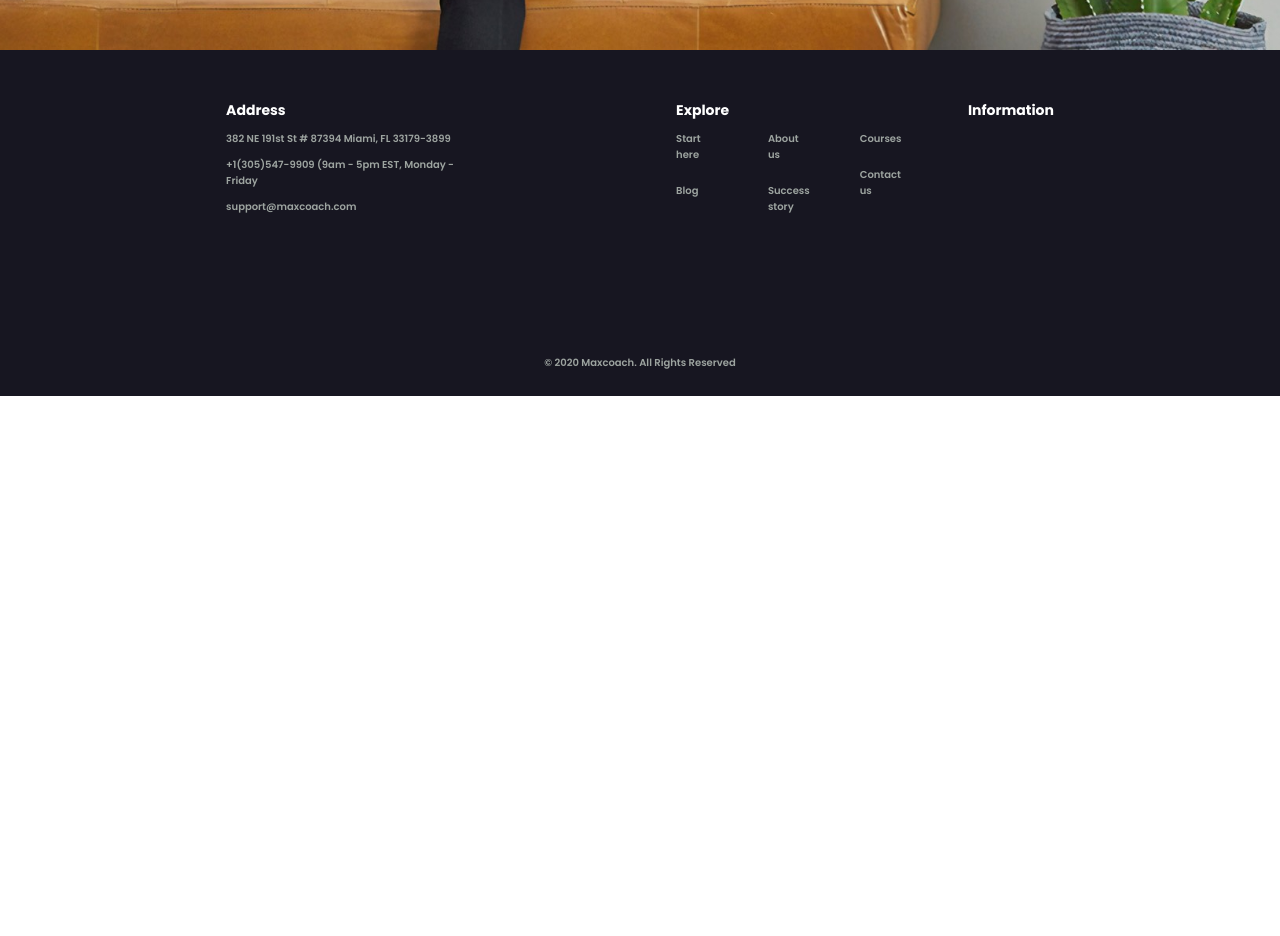
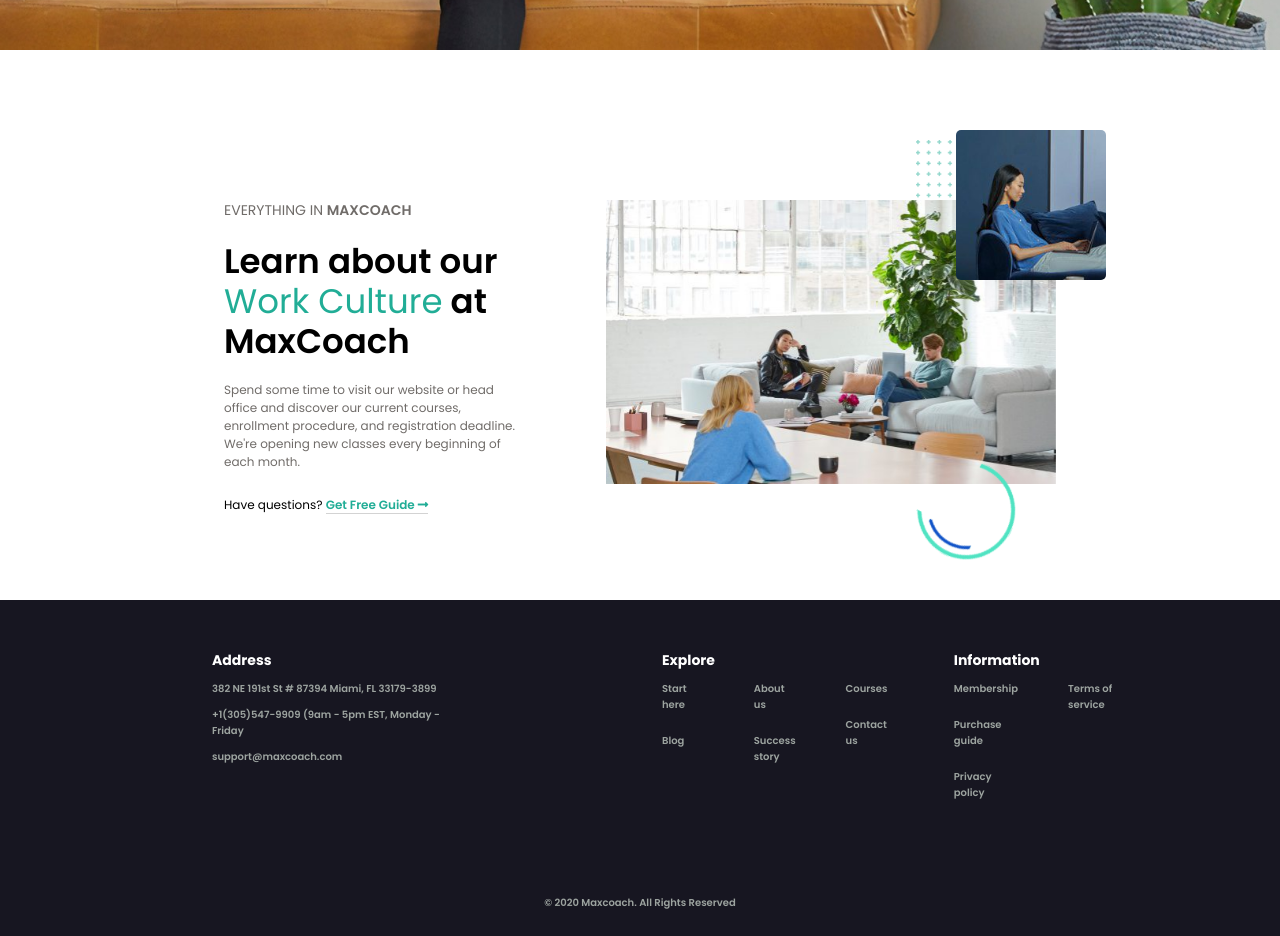
Before and after one commit to PaulDenis/proj-html-vuejs, a Vue app: page / in a window 1280 px wide. Shown: the part 560-1496 px from the top of the page. Before the commit the page ends 956 px from the top, so only its background shows below. Built offline with nearby package versions, Linux system fonts and the light colour scheme.

Commit message:
Sezione 1 completa

```diff
--- a/src/App.vue
+++ b/src/App.vue
@@ -3,6 +3,7 @@
     <Header
     :links="mainLinks" />
 
+    <Main/>
 
     <Footer
     :explore="exploreLinks"
@@ -13,12 +14,14 @@
 <script>
 import Header from './components/Header.vue'
 import Footer from './components/Footer.vue'
+import Main from './components/Main.vue'
 
 export default {
   name: 'App',
   components: {
     Header,
-    Footer
+    Footer,
+    Main
   },
   data() {
     return {
--- a/src/components/Footer.vue
+++ b/src/components/Footer.vue
@@ -1,6 +1,6 @@
 <template>
   <footer>
-      <div class="links">
+    <div class="links">
 
         <div>
             <h2 class="title">Address</h2>
@@ -25,11 +25,13 @@
                 </li>
             </ul>
         </div>
-        <div>
+        <div class="informations">
             <h2 class="title">Information</h2>
-            <li v-for="(info, index) in informations" :key="index">
-                <p>{{ info}}</p>
-            </li>
+            <ul>
+                <li v-for="(info, index) in informations" :key="index">
+                    <p>{{ info }}</p>
+                </li>
+            </ul>
         </div>
       </div>
       <div class="copy">
@@ -43,7 +45,7 @@
     name: "Footer",
     props: {
         explore: Array,
-        Informations: Array
+        informations: Array
     }
 }
 </script>
@@ -78,10 +80,15 @@
             display: flex;
             flex-direction: column;
             flex-wrap: wrap;
-            height: 130px;
+            height: 120px;
             list-style: none;
             li {
                 margin-right: 50px;
+            }
+        }
+        .informations {
+            ul {
+                height: 160px;
             }
         }
         div {
--- /dev/null
+++ b/src/components/Main.vue
@@ -0,0 +1,22 @@
+<template>
+    <div>
+        <WorkCulture/>
+    </div>
+</template>
+
+<script>
+import WorkCulture from "./WorkCulture.vue"
+
+export default {
+    name: "Main",
+    components: {
+        WorkCulture
+    }
+
+}
+</script>
+
+<style lang="scss" scoped>
+
+
+</style>
--- /dev/null
+++ b/src/components/WorkCulture.vue
@@ -0,0 +1,115 @@
+<template>
+    <div class="work">
+        <div class="text">
+        <p class="subtitle">everything in <span>maxcoach</span></p>
+        <h2 class="title">Learn about our <span>Work Culture</span> at MaxCoach</h2>
+        <p class="mainText">Spend some time to visit our website or head office and discover our current courses, enrollment procedure, and registration deadline. We're opening new classes every beginning of each month.</p>
+        <p class="guide">Have questions? <span>Get Free Guide <i class="fas fa-long-arrow-alt-right"></i></span></p>
+        </div>
+        <div class="images">
+            <img src="..\assets\images\about-us-01-ohkia3qg98rq9vg3s0mn2hkflr1migdqdw370qnegc.jpg" alt="Girl with Laptop">
+            <img src="../assets/images/maxcoach-shape-02.png" alt="Circle shape">
+            <img src="../assets/images/maxcoach-shape-07-100x100.png" alt="Square shape">
+            <img src="..\assets\images\stock-full-hd-10-ohki1ayywq3cqutettrncduujpoaorifqu4relt2ts.jpg" alt="Office group">
+            <!-- <img src="" alt=""> -->
+        </div>
+    </div>
+</template>
+
+<script>
+export default {
+    name: "WorkCulture"
+}
+</script>
+
+<style lang="scss" scoped>
+ @import '~@fortawesome/fontawesome-free/css/all.min.css';
+ @import "~@fontsource/poppins/200.css";
+ @import "~@fontsource/poppins/400.css";
+ @import "~@fontsource/poppins/600.css";
+ @import "~@fontsource/poppins/700.css";
+ @import "~@fontsource/poppins/800.css";
+
+    .work {
+        height: 500px;
+        width: 65%;
+        margin: auto;
+        margin-bottom: 50px;
+        font-family: poppins;
+    }
+    .text {
+        float: left;
+        width: 35%;
+        margin-top: 150px;
+        .subtitle {
+            margin-bottom: 20px;
+            text-transform: uppercase;
+            font-size: 14px;
+            color: #706c69;
+            span {
+                font-weight: 600;
+            }
+        }
+        .title {
+            font-size: 34px;
+            font-weight: 600;
+            line-height: 40px;
+            margin-bottom: 20px;
+            span {
+                font-weight: 400;
+                color: #21ad96;
+            }
+        }
+        .mainText {
+            margin-bottom: 25px;
+            font-size: 12px;
+            color: #706c69;
+        }
+        .guide {
+            font-size: 12px;
+            span {
+                border-bottom: 1px solid lightgray;
+                font-weight: 600;
+                color: #21ad96;
+                cursor: pointer;
+            }
+        }
+    }
+    .images {
+        position: relative;
+        float: right;
+        width: 60%;
+        height: 450px;
+        padding-top: 100px;
+        margin-top: 30px;
+        img:first-child {
+            position: absolute;
+            top: 50px;
+            right: -50px;
+            z-index: 3;
+            width: 150px;
+            border-radius: 5px;
+        }
+        img:nth-child(2) {
+            position: absolute;
+            bottom: -30px;
+            right: 40px;
+            z-index: 3;
+            width: 100px;
+        }
+        img:nth-child(3) {
+            position: absolute;
+            top: 60px;
+            right: 40px;
+            z-index: 1;
+        }
+        img:nth-child(4) {
+            position: absolute;
+            right: 0;
+            top: 120px;
+            z-index: 2;
+            width: 450px;
+        }
+    }
+
+</style>
```
